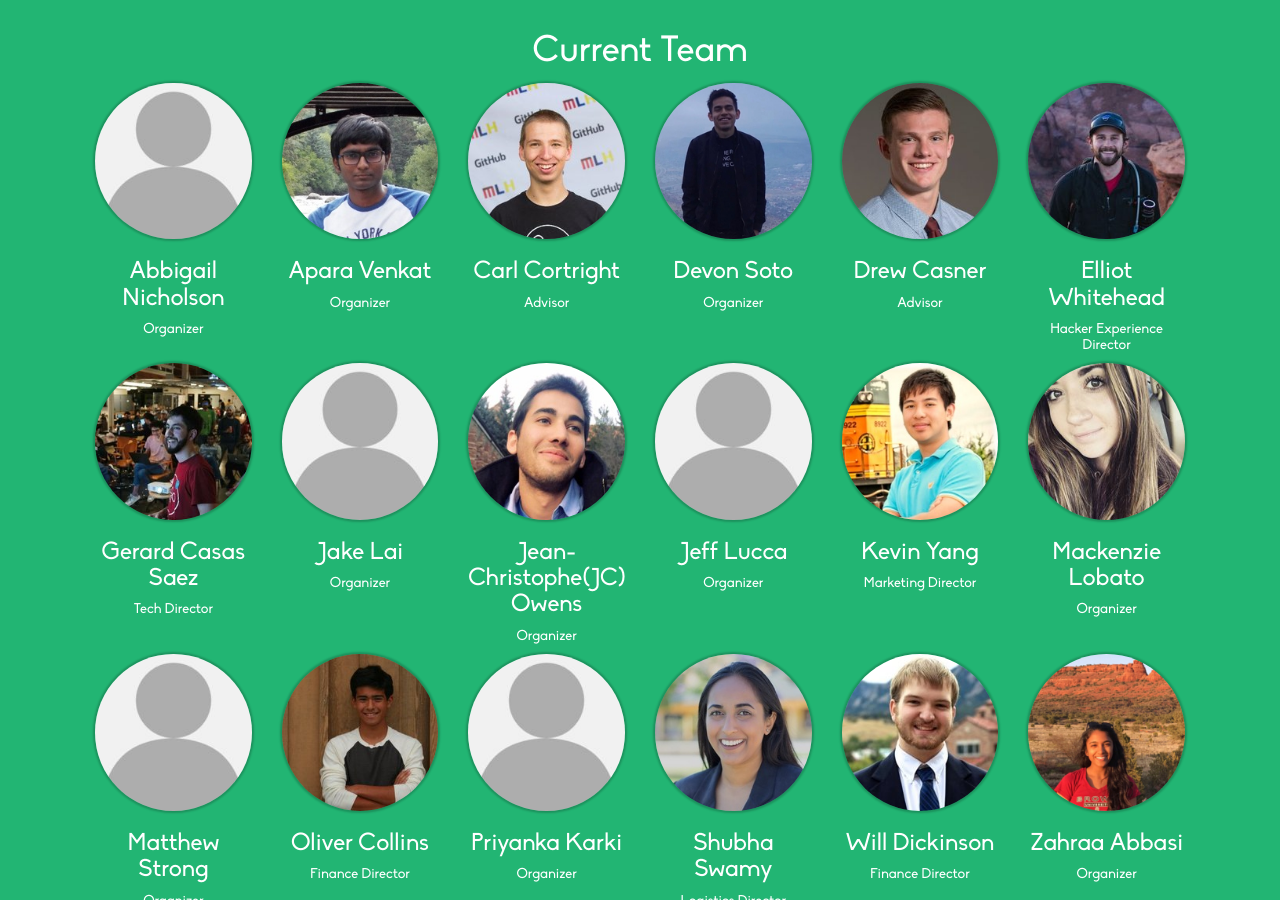
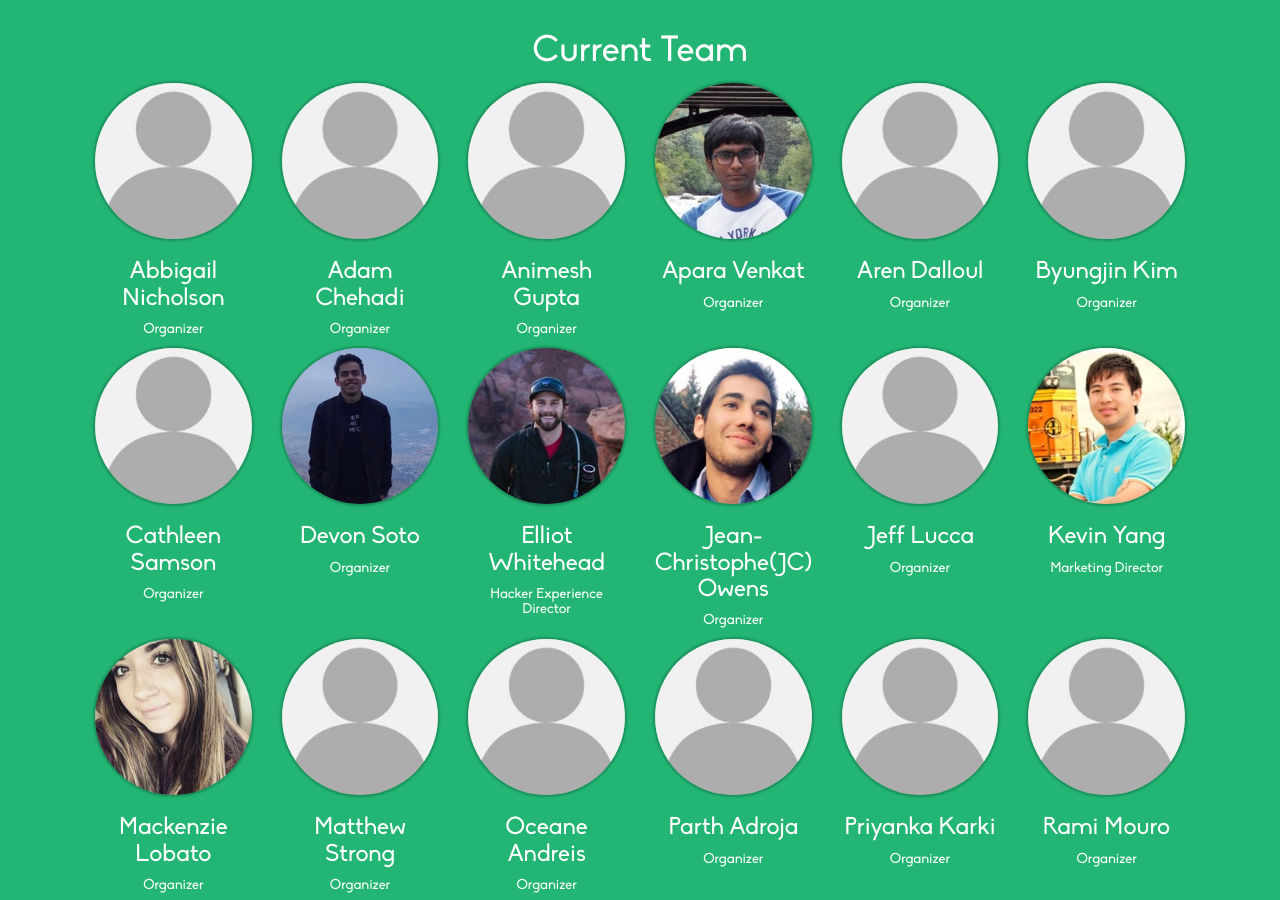
Before and after one commit to HackCU/team, a Jekyll site: the page built from index.html, in a window 1280 px wide and 900 px high, scrolled down 2003 px. Built offline with Jekyll 4.4.1, drawn with Linux system fonts in a browser that asks for light colours; nearby versions of some CDN libraries; some of the changed text lies outside the part shown.

Commit message:
Update team list

```diff
--- a/_data/team.yml
+++ b/_data/team.yml
@@ -2,49 +2,21 @@
   title: Organizer
   img-src: assets/img/team/apara.jpg
   url: https://aparav.github.io
-
-- name: Carl Cortright
-  title: Advisor
-  img-src: assets/img/team/carl.jpg
-  url: https://carlcortright.com
-
-- name: Drew Casner
-  title: Advisor
-  img-src: assets/img/team/drew.jpg
-  url: https://github.com/Andrew-Casner
 
 - name: Elliot Whitehead
   title: Hacker Experience Director
   img-src: assets/img/team/elliot.jpg
   url: http://elliotwhitehead.com
 
-- name: Gerard Casas Saez
-  title: Tech Director
-  img-src: assets/img/team/gerard.jpg
-  url: http://gerard.space
-
 - name: Kevin Yang
   title: Marketing Director
   img-src: assets/img/team/kevin.jpg
   url: http://keyaa.github.io/
 
-- name: Oliver Collins
-  title: Finance Director
-  img-src: assets/img/team/oliver.jpg
-  url: http://olivr.io
-
 - name: Shubha Swamy
   title: Logistics Director
   img-src: assets/img/team/shubha.jpg
   url: http://shubhaswamy.com
-
-- name: Will Dickinson
-  title: Finance Director
-  img-src: assets/img/team/will.jpg
-  url: https://www.linkedin.com/in/williamjdickinson
-
-- name: Jake Lai
-  title: Organizer
 
 - name: Mackenzie Lobato
   title: Organizer
@@ -69,6 +41,7 @@
 
 - name: Priyanka Karki
   title: Organizer
+  url: https://github.com/priyankarki
 
 - name: Matthew Strong
   title: Organizer
@@ -78,3 +51,33 @@
   title: Organizer
   img-src: assets/img/team/devon.jpg
   url: https://github.com/devonsoto77/
+
+- name: Parth Adroja
+  title: Organizer
+
+- name: Rami Mouro
+  title: Organizer
+
+- name: Aren Dalloul
+  title: Organizer
+
+- name: Oceane Andreis
+  title: Organizer
+
+- name: Soumyajyoti Bhattacharya
+  title: Organizer
+
+- name: Byungjin Kim
+  title: Organizer
+
+- name: Tahmina Ahmad
+  title: Organizer
+
+- name: Cathleen Samson
+  title: Organizer
+
+- name: Adam Chehadi
+  title: Organizer
+
+- name: Animesh Gupta
+  title: Organizer
```
